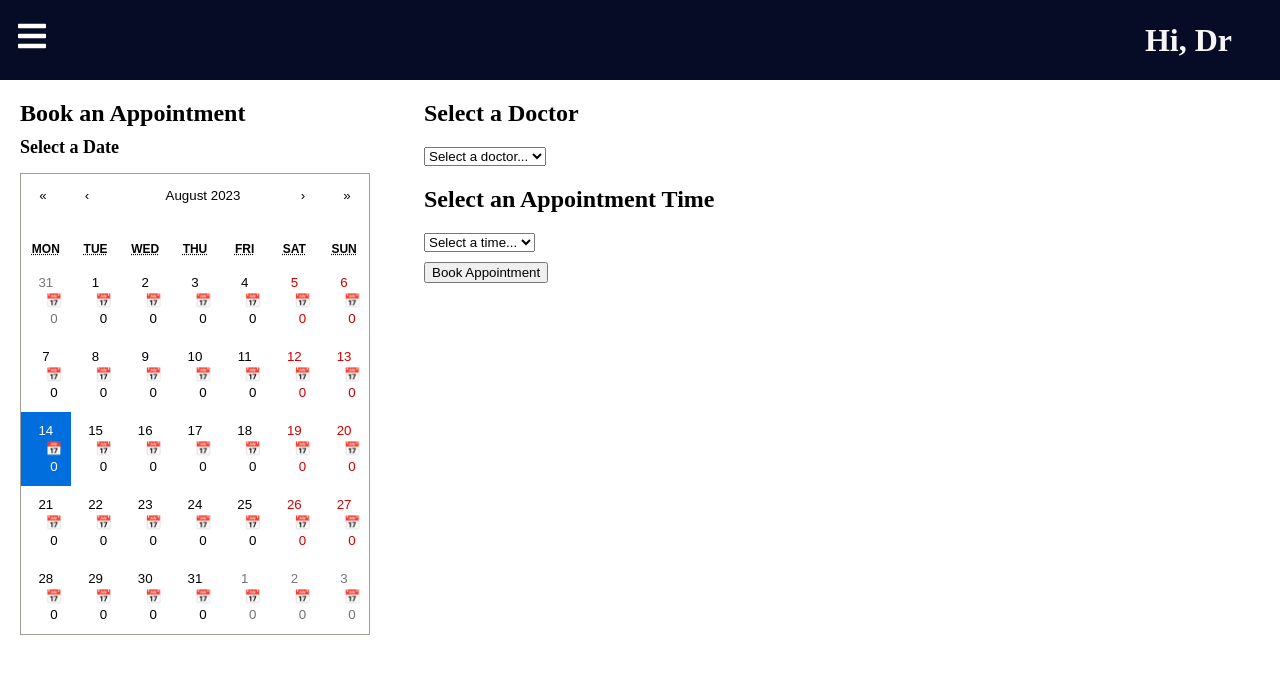
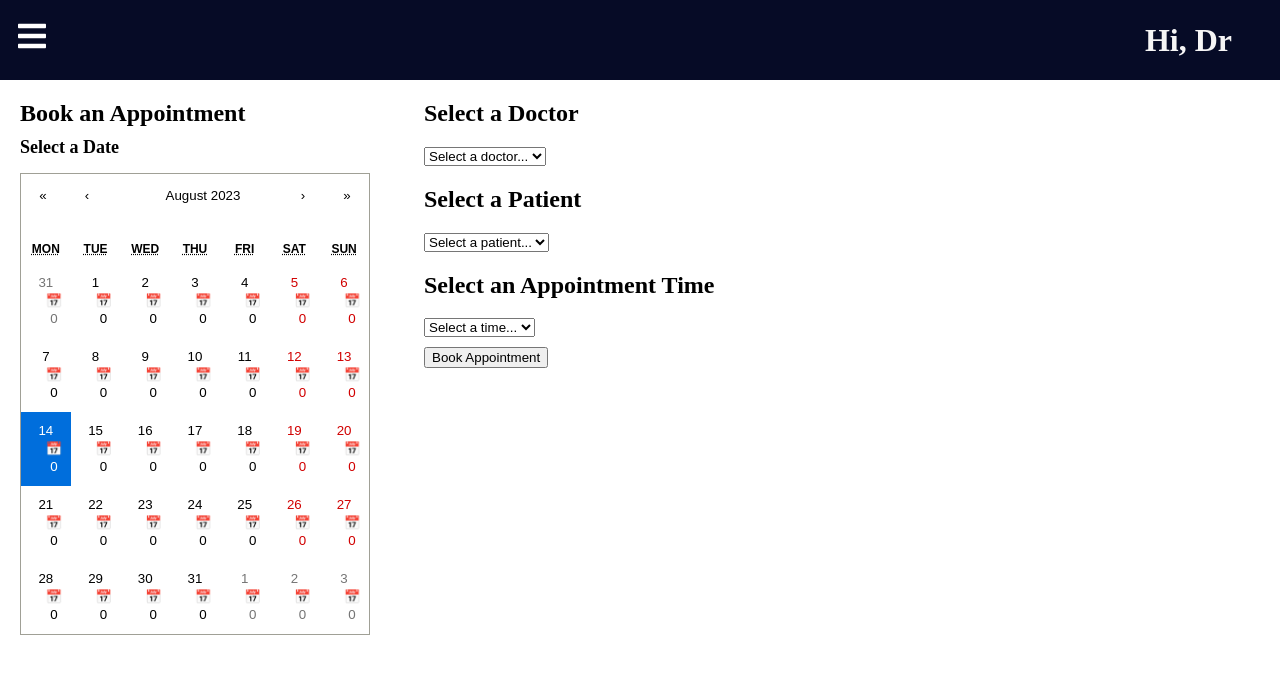
Before and after one commit to chewyuhan/FIT3164-MDS12-AutomatedHealthcareInformationSystem_Front_End, a React (Create React App) app in the folder v1/: page /appointment in a window 1280 px wide. Shown: the top 674 px of the page. Built offline with nearby package versions, Linux system fonts and the light colour scheme.

Commit message:
API connection

```diff
--- a/v1/src/api/auth.js
+++ b/v1/src/api/auth.js
@@ -1,13 +1,11 @@
 
 import axios from 'axios'
-
-
 
 export const postLogin = async (credential) => {
     console.log(credential,"check credential")
     try {
         const data = await axios({
-            url: "http://localhost:3333/auth/signin",
+            url: "https://mds12.cyclic.app/auth/signin",
             headers: {
                 'Access-Control-Allow-Origin' : '*',
                 'Content-Type': "application/json",
--- a/v1/src/components/Appointment/AppointmentForm.js
+++ b/v1/src/components/Appointment/AppointmentForm.js
@@ -2,11 +2,15 @@ import React from "react";
 import './AppointmentForm.css';
 import 'react-calendar/dist/Calendar.css';
 
-const AppointmentForm = ({ doctors, appointmentTime, setAppointmentTime, selectedDoctorId, setSelectedDoctorId, handleSelectAppointmentTime }) => {
+const AppointmentForm = ({ patients, selectedPatientId, setSelectedPatientId, doctors, appointmentTime, setAppointmentTime, selectedDoctorId, setSelectedDoctorId, handleSelectAppointmentTime }) => {
 
   const handleSelectDoctor = (doctorId) => {
     setSelectedDoctorId(doctorId);
     setAppointmentTime(""); // Reset appointment time when doctor changes
+  };
+
+  const handleSelectPatient = (patientId) => {
+    setSelectedPatientId(patientId);
   };
 
   const generateTimeRange = (startHour, endHour) => {
@@ -48,6 +52,19 @@ const AppointmentForm = ({ doctors, appointmentTime, setAppointmentTime, selecte
           </option>
         ))}
       </select>
+      <h2>Select a Patient</h2>
+      <select
+        className="patient-select"
+        value={selectedPatientId || ""}
+        onChange={(event) => handleSelectPatient(event.target.value)}
+      >
+        <option value="">Select a patient...</option>
+        {patients.map((patient) => (
+          <option key={patient.id} value={patient.id}>
+            {`${patient.firstName} ${patient.lastName}`}
+          </option>
+        ))}
+      </select>
       <h2>Select an Appointment Time</h2>
       <select
         className="time-select"
--- a/v1/src/components/Sidebar/Sidebar.js
+++ b/v1/src/components/Sidebar/Sidebar.js
@@ -18,7 +18,7 @@ function Sidebar() {
     // If the access token exists, you can use it for authenticated API calls
     if (accessToken) {
       // Make an authenticated API call using the access token
-      axios.get("http://localhost:3333/employees/myinfo", {
+      axios.get("https://mds12.cyclic.app/employees/myinfo", {
         headers: {
           Authorization: `Bearer ${accessToken}`
         }
--- a/v1/src/pages/Appointment.js
+++ b/v1/src/pages/Appointment.js
@@ -4,6 +4,7 @@ import Sidebar from '../components/Sidebar/Sidebar';
 import Calendar from "react-calendar";
 import 'react-calendar/dist/Calendar.css';
 import doctorsData from "../database/DoctorsData";
+import patientData from "../database/PatientsData";
 
 const Appointment = () => {
   const [appointments, setAppointments] = useState([]);
@@ -12,13 +13,20 @@ const Appointment = () => {
   const [appointmentTime, setAppointmentTime] = useState("");
   const [selectedDoctorId, setSelectedDoctorId] = useState(null);
   const [selectedAppointment, setSelectedAppointment] = useState(null);
+  const [patients, setPatients] = useState([]);
+  const [selectedPatientId, setSelectedPatientId] = useState(null);
 
   useEffect(() => {
     setDoctors(doctorsData);
   }, []);
 
+  useEffect(() => {
+    setPatients(patientData);
+  }, []);
+
   const handleSelectAppointmentTime = () => {
     const appointment = {
+      patientID: selectedPatientId,
       doctorId: selectedDoctorId,
       date: appointmentDate,
       time: appointmentTime,
@@ -66,6 +74,9 @@ const Appointment = () => {
         </div>
         <div className="appointment-content">
           <AppointmentForm
+            patients={patients}
+            selectedPatientId={selectedPatientId}
+            setSelectedPatientId={setSelectedPatientId}
             doctors={doctors}
             appointmentDate={appointmentDate}
             setAppointmentDate={setAppointmentDate}
@@ -84,6 +95,7 @@ const Appointment = () => {
                 {selectedAppointment.map(appointment => (
                   <li key={appointment.time}>
                     <p>Doctor: {getDoctorNameById(appointment.doctorId)}</p>
+                    <p>Patient: {appointment.patientID}</p>
                     <p>Time: {appointment.time}</p>
                   </li>
                 ))}
--- a/v1/src/pages/UserInfo.js
+++ b/v1/src/pages/UserInfo.js
@@ -12,7 +12,7 @@ function UserInfo() {
     // If the access token exists, you can use it for authenticated API calls
     if (accessToken) {
       // Make an authenticated API call using the access token
-      axios.get("http://localhost:3333/employees/myinfo", {
+      axios.get("https://mds12.cyclic.app/employees/myinfo", {
         headers: {
           Authorization: `Bearer ${accessToken}`
         }
```
Also changed, not shown: v1/src/pages/PatientDetail.js (deleted).
